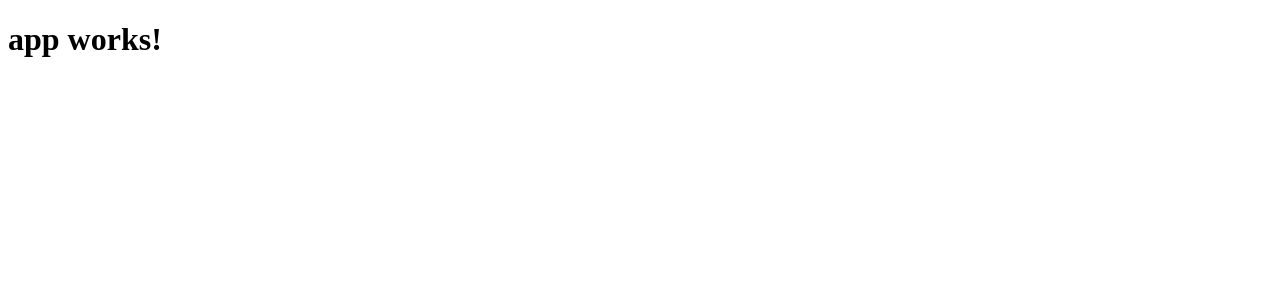
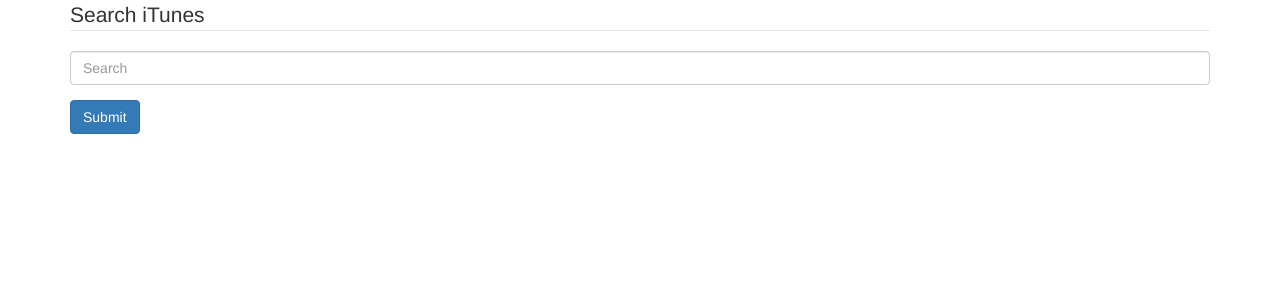
Before and after one commit to cbstodd/itunes_search, an Angular app: page / in a window 1280 px wide. Shown: the top 300 px of the page. Built offline with nearby package versions, Linux system fonts and the light colour scheme.

Commit message:
setup app

```diff
--- a/src/app/app.component.html
+++ b/src/app/app.component.html
@@ -1,3 +1,18 @@
-<h1>
-  {{title}}
-</h1>
+<div class="container">
+    <form>
+        <legend>Search iTunes</legend>
+
+        <div class="form-group">
+            <input type="search"
+                   class="form-control"
+                   placeholder="Search"
+                   #search>
+        </div>
+
+        <button
+          type="submit"
+          class="btn btn-primary"
+          (click)="doSearch(search.value)">Submit
+        </button>
+    </form>
+</div>
--- a/src/app/app.component.ts
+++ b/src/app/app.component.ts
@@ -1,10 +1,25 @@
 import { Component } from '@angular/core';
+import { Http } from '@angular/http';
 
 @Component({
-  selector: 'i-root',
-  templateUrl: './app.component.html',
-  styleUrls: ['./app.component.css']
+    selector: 'i-root',
+    templateUrl: './app.component.html',
+    styleUrls: ['./app.component.css']
 })
 export class AppComponent {
-  title = 'app works!';
+
+    apiRoot:string = 'https://itunes.apple.com/search';
+    results:Object[];
+    loading:boolean;
+
+    constructor(private http:Http) {
+        this.results = [];
+        this.loading = false;
+    }
+
+    search(term:string) {
+
+    }
+
+
 }
--- a/src/app/app.module.ts
+++ b/src/app/app.module.ts
@@ -4,6 +4,7 @@
 import { HttpModule } from '@angular/http';
 
 import { AppComponent } from './app.component';
+import { SearchService } from './search.service';
 
 @NgModule({
   declarations: [
@@ -14,7 +15,7 @@
     FormsModule,
     HttpModule
   ],
-  providers: [],
+  providers: [SearchService],
   bootstrap: [AppComponent]
 })
 export class AppModule { }
--- a/src/index.html
+++ b/src/index.html
@@ -7,8 +7,15 @@
 
   <meta name="viewport" content="width=device-width, initial-scale=1">
   <link rel="icon" type="image/x-icon" href="favicon.ico">
+    <!-- Bootstrap & FontAwesome -->
+    <link rel="stylesheet" href="https://maxcdn.bootstrapcdn.com/bootstrap/3.3.6/css/bootstrap.min.css">
+    <script src="https://use.fontawesome.com/f403a1a535.js"></script>
 </head>
 <body>
   <i-root>Loading...</i-root>
+
+
+    <script src="https://ajax.googleapis.com/ajax/libs/jquery/1.11.3/jquery.min.js"></script>
+    <script src="https://maxcdn.bootstrapcdn.com/bootstrap/3.3.6/js/bootstrap.min.js"></script>
 </body>
 </html>
```
Also changed, not shown: src/app/search.service.ts (added, +8 -0 lines), 1 other file (tests, documents, lock files or other folders).
